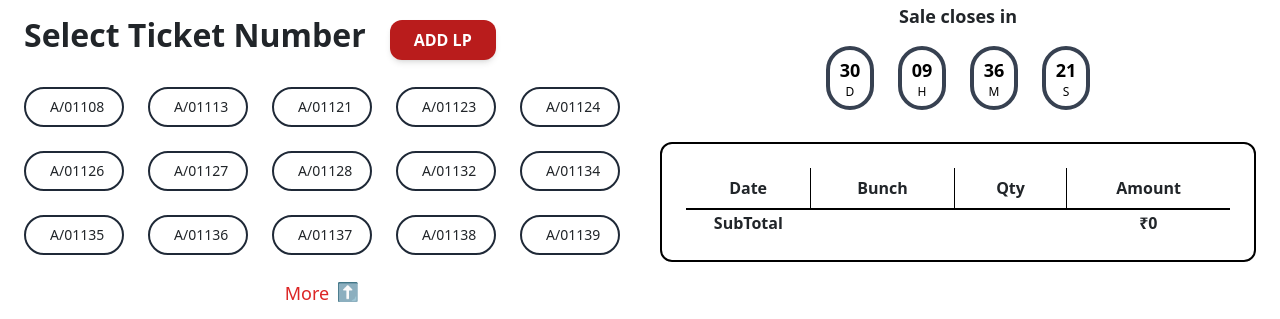
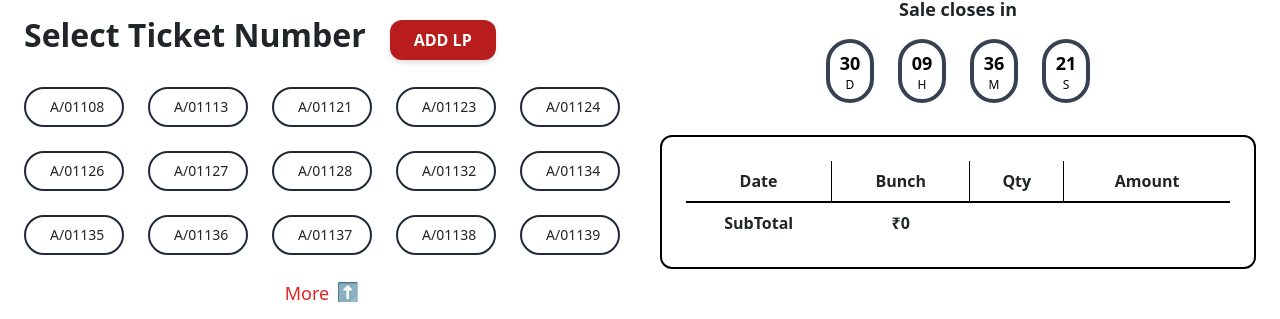
Before and after one commit to prustyTrueIGTech/cashinoApp, a React (Create React App) app: page /trueIgTech_50_weekly_lottery in a window 1280 px wide. Shown: the part 756-1075 px from the top of the page. Built offline with nearby package versions, Linux system fonts and the light colour scheme.

Commit message:
first commit

```diff
--- a/src/buyButton/Fifty_Lacks.js
+++ b/src/buyButton/Fifty_Lacks.js
@@ -315,14 +315,20 @@ export const FiftyLacks = () => {
           </div>
 
           {/* Selected Tickets Table */}
-          <div className="border-2 border-black rounded-xl p-4 mt-8 w-full">
+          <div className="border-2 border-black rounded-xl p-4 mt-8 w-full overflow-x-auto">
             <table className="table-auto w-full text-center border-collapse">
               <thead>
                 <tr className="border-b-2 border-black">
-                  <th className="px-4 py-2 border-r border-black">Date</th>
-                  <th className="px-4 py-2 border-r border-black">Bunch</th>
-                  <th className="px-4 py-2 border-r border-black">Qty</th>
-                  <th className="px-4 py-2">Amount</th>
+                  <th className="px-2 py-2 border-r border-black text-sm sm:text-base">
+                    Date
+                  </th>
+                  <th className="px-2 py-2 border-r border-black text-sm sm:text-base">
+                    Bunch
+                  </th>
+                  <th className="px-2 py-2 border-r border-black text-sm sm:text-base">
+                    Qty
+                  </th>
+                  <th className="px-2 py-2 text-sm sm:text-base">Amount</th>
                 </tr>
               </thead>
               <tbody>
@@ -352,30 +358,35 @@ export const FiftyLacks = () => {
 
                     return Object.values(grouped).map((entry, idx) => (
                       <tr key={idx} className="border-b border-gray-400">
-                        <td className="border-r border-black py-2">
+                        <td className="border-r border-black py-2 text-sm sm:text-base">
                           {idx === 0 ? getTodaysDate() : ""}
                         </td>
-                        <td className="border-r border-black py-2 font-semibold">
+                        <td className="border-r border-black py-2 font-semibold text-sm sm:text-base">
                           {entry.label}
                         </td>
-                        <td className="border-r border-black py-2">
-                          <span className="border border-black rounded-full px-4 py-1 inline-block">
+                        <td className="border-r border-black py-2 text-sm sm:text-base">
+                          <span className="border border-black rounded-full px-2 py-1 inline-block">
                             {entry.qty}
                           </span>
                         </td>
-                        <td className="py-2 font-medium">₹{entry.amount}</td>
+                        <td className="py-2 font-medium text-sm sm:text-base">
+                          ₹{entry.amount}
+                        </td>
                       </tr>
                     ));
                   })()}
 
                 {/* SubTotal Row */}
                 <tr className="border-t-2 border-black">
-                  <td className="font-bold text-left flex justify-center items-center">
+                  <td
+                    colSpan="3"
+                    className="font-bold text-left flex justify-center items-center py-2 text-sm sm:text-base"
+                  >
                     SubTotal
                   </td>
-                  <td />
-                  <td />
-                  <td className="font-bold">₹{totalAmount()}</td>
+                  <td className="font-bold py-2 text-sm sm:text-base">
+                    ₹{totalAmount()}
+                  </td>
                 </tr>
               </tbody>
             </table>
```
